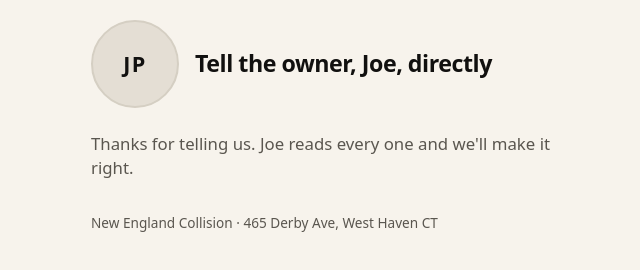
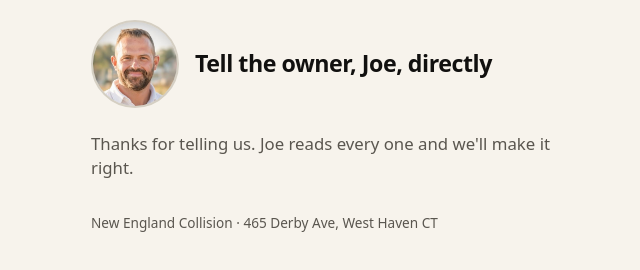
Before and after one commit to joeperronebiz-bot/nec-media, a plain HTML site: page tell-joe/thanks.html in a window 1280 px wide. Shown: the whole page, without its empty margins (297-937 px from the left). Drawn offline with Linux system fonts and the light colour scheme.

Commit message:
Add Joe's chosen headshot to the tell-joe feedback form.
Round 300px web JPEG from the photo Joe sent, replacing the JP placeholder on the form and thanks pages.

```diff
--- a/tell-joe/thanks.html
+++ b/tell-joe/thanks.html
@@ -25,9 +25,9 @@
     .photo {
       flex: none; width: 5.5rem; height: 5.5rem; border-radius: 50%;
       background: #E4DED4; border: 2px solid var(--line);
-      display: grid; place-items: center;
-      font-weight: 700; font-size: 1.35rem; letter-spacing: .06em;
+      overflow: hidden;
     }
+    .photo img { width: 100%; height: 100%; object-fit: cover; display: block; }
     h1 { font-size: 1.45rem; line-height: 1.2; letter-spacing: -0.02em; }
     p { margin-top: .75rem; font-size: 1.05rem; color: var(--muted); }
     footer { margin-top: 2rem; font-size: .85rem; color: var(--muted); }
@@ -36,7 +36,7 @@
 <body>
   <main>
     <header class="hero">
-      <div class="photo" aria-hidden="true"><span>JP</span></div>
+      <div class="photo"><img src="joe.jpg" width="300" height="300" alt="Joe Perrone"></div>
       <h1>Tell the owner, Joe, directly</h1>
     </header>
     <p>Thanks for telling us. Joe reads every one and we'll make it right.</p>
```
Also changed, not shown: tell-joe/index.html (+3 -3 lines), tell-joe/joe.jpg (added).
